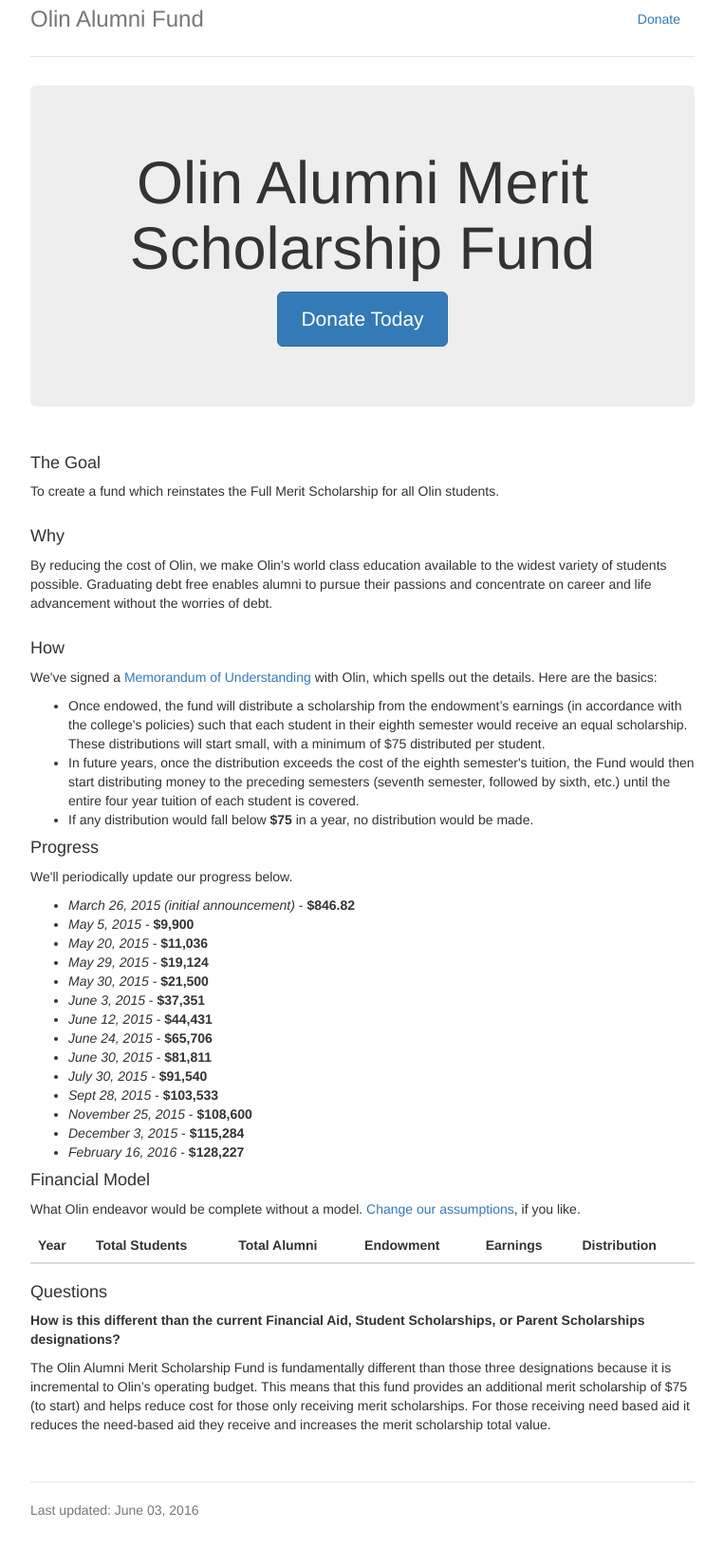
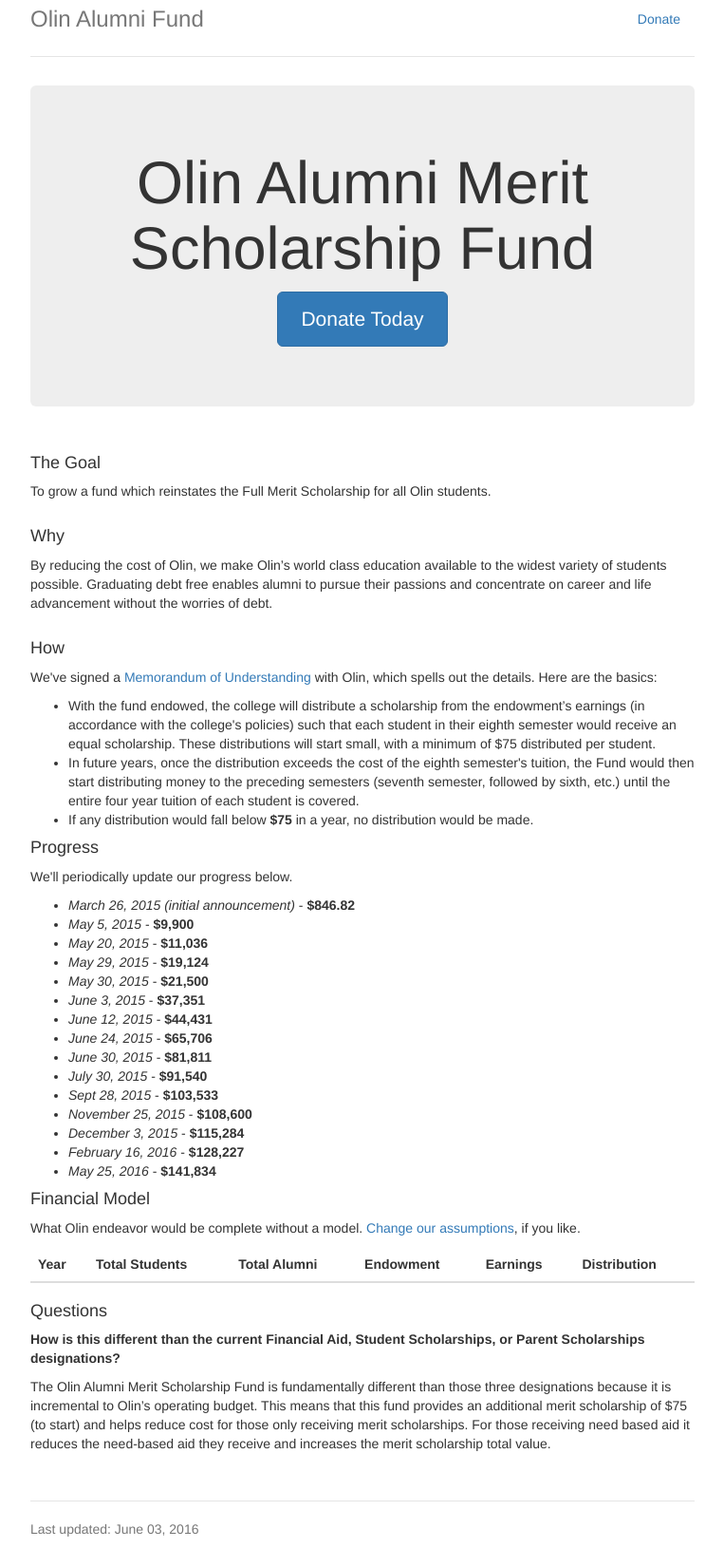
Before and after one commit to olinalumni/olinalumnifund.org, a Jekyll site: the page built from index.html, in a window 1280 px wide. Shown: the whole page at 95% size, without its empty margins (258-1021 px from the left). Built offline with Jekyll 4.4.1, drawn with Linux system fonts in a browser that asks for light colours; nearby versions of some CDN libraries.

Commit message:
Update page with latest information

```diff
--- a/index.html
+++ b/index.html
@@ -8,7 +8,7 @@
 
 <div class="row marketing">
   <h4 id="goal">The Goal</h4>
-  <p>To create a fund which reinstates the Full Merit Scholarship for all Olin students.</p>
+  <p>To grow a fund which reinstates the Full Merit Scholarship for all Olin students.</p>
 
   <h4 id="why">Why</h4>
   <p>By reducing the cost of Olin, we make Olin’s world class education available to the widest variety of students possible. Graduating debt free enables alumni to pursue their passions and concentrate on career and life advancement without the worries of debt.</p>
@@ -16,7 +16,7 @@
   <h4 id="how">How</h4>
   <p>We've signed a <a href="/agreement">Memorandum of Understanding</a> with Olin, which spells out the details. Here are the basics:</p>
   <ul>
-    <li>Once endowed, the fund will distribute a scholarship from the endowment’s earnings (in accordance with the college's policies) such that each student in their eighth semester would receive an equal scholarship. These distributions will start small, with a minimum of $75 distributed per student. </li>
+    <li>With the fund endowed, the college will distribute a scholarship from the endowment’s earnings (in accordance with the college's policies) such that each student in their eighth semester would receive an equal scholarship. These distributions will start small, with a minimum of $75 distributed per student. </li>
     <li>In future years, once the distribution exceeds the cost of the eighth semester's tuition, the Fund would then start distributing money to the preceding semesters (seventh semester, followed by sixth, etc.) until the entire four year tuition of each student is covered.</li>
     <li>If any distribution would fall below <strong>$75</strong> in a year, no distribution would be made.</li>
   </ul>
@@ -38,6 +38,7 @@
     <li><em>November 25, 2015</em> - <strong>$108,600</strong></li>
     <li><em>December 3, 2015</em> - <strong>$115,284</strong></li>
     <li><em>February 16, 2016</em> - <strong>$128,227</strong></li>
+    <li><em>May 25, 2016</em> - <strong>$141,834</strong></li>
   </ul>
 
   <h4 id="financial-model">Financial Model</h4>
```
